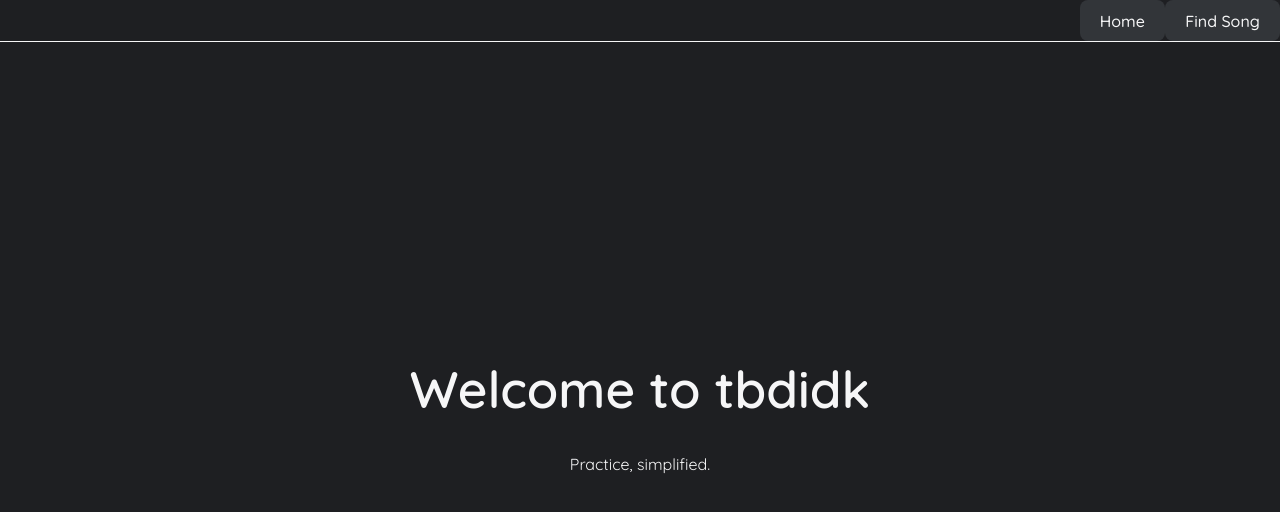
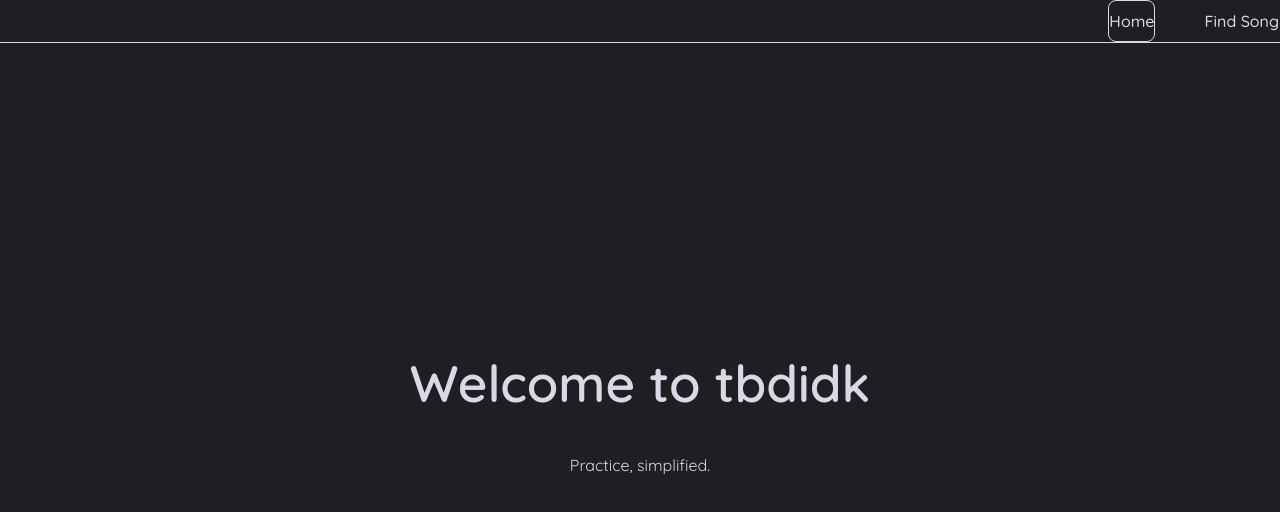
Before and after one commit to nunnyu/Giita, a React (Vite) app: page / in a window 1280 px wide. Shown: the top 512 px of the page. Built offline with nearby package versions, Linux system fonts and the light colour scheme.

Commit message:
added react route to navbar settings

```diff
--- a/package.json
+++ b/package.json
@@ -12,7 +12,8 @@
   },
   "dependencies": {
     "react": "^19.1.1",
-    "react-dom": "^19.1.1"
+    "react-dom": "^19.1.1",
+    "react-router-dom": "^7.9.2"
   },
   "devDependencies": {
     "@eslint/js": "^9.35.0",
--- a/src/App.tsx
+++ b/src/App.tsx
@@ -1,43 +1,21 @@
-import { useState } from 'react'
+import { Routes, Route } from 'react-router-dom'
 import './index.css'
 import Navbar from './components/Navbar'
+import Home from './pages/Home'
+import FindSong from './pages/FindSong'
 
 function App() {
-  const [currentPage, setCurrentPage] = useState('home')
+  return (
+    /* Main App Container */
+    <div className="h-screen bg-dark-950">
+      <Navbar />
 
-  const renderPage = () => {
-    switch (currentPage) {
-      case 'home':
-        return (
-          <div className="flex items-center justify-center h-full bg-dark-950">
-            <div className="text-center">
-              <h1 className="text-4xl font-bold mb-4 text-dark-50 font-woods">Welcome to tbdidk</h1>
-              <p className="text-lg text-dark-200 font-woods">Practice, simplified.</p>
-            </div>
-          </div>
-        )
-      case 'find-song':
-        return (
-          <div className="flex items-center justify-center h-full bg-dark-950">
-            <div className="text-center">
-              <h1 className="text-4xl font-bold mb-4 text-dark-50 font-woods">Find Song</h1>
-              <p className="text-lg text-dark-200 font-woods">Search for your favorite songs</p>
-            </div>
-          </div>
-        )
-      default:
-        return null
-    }
-  }
-
-  return (
-    <div className="h-screen bg-dark-950">
-      <Navbar
-        currentPage={currentPage}
-        onPageChange={setCurrentPage}
-      />
+      {/* Routes */}
       <main className="h-[calc(100vh-4rem)]">
-        {renderPage()}
+        <Routes>
+          <Route path="/" element={<Home />} />
+          <Route path="/find-song" element={<FindSong />} />
+        </Routes>
       </main>
     </div>
   )
--- a/src/components/Navbar.tsx
+++ b/src/components/Navbar.tsx
@@ -1,39 +1,41 @@
 import React from 'react';
+import { Link, useLocation } from 'react-router-dom';
 
-interface NavbarProps {
-  currentPage: string;
-  onPageChange: (page: string) => void;
-}
+const Navbar: React.FC = () => {
+  const location = useLocation();
 
-const Navbar: React.FC<NavbarProps> = ({ currentPage, onPageChange }) => {
   return (
     <nav className="bg-dark-900 shadow-lg border-b border-dark-800">
       <div className="max-w-7xl mx-auto px-4">
         <div className="flex justify-between h-16">
           <div className="flex items-center">
-            {/* <img src={logo} alt="Logo" className="h-10 w-10" /> LOGO HERE */}
+            <Link to="/" className="text-xl font-bold text-dark-50 font-woods">
+              {/* <img src={logo} alt="Logo" className="h-10 w-10" /> LOGO HERE */}
+            </Link>
           </div>
-          <div className="flex items-center space-x-8">
-            <button
-              onClick={() => onPageChange('home')}
-              className={`px-4 py-2 rounded-lg text-sm font-medium font-woods transition-all duration-200 ${
-                currentPage === 'home'
-                  ? 'bg-dark-800 text-dark-50 border border-dark-purple-500'
-                  : 'text-dark-200 hover:bg-dark-800 hover:text-dark-50 hover:border-dark-purple-400 border border-transparent'
+          <div className="flex items-center" style={{ gap: '3rem' }}>
+            <Link
+              to="/"
+              className={`px-12 py-6 text-sm font-medium font-woods transition-all duration-200 ${
+                location.pathname === '/'
+                  ? 'bg-dark-800 text-dark-50 border border-dark-purple-900'
+                  : 'text-dark-200 hover:bg-dark-800 hover:text-dark-50 hover:border-dark-purple-200 border border-transparent'
               }`}
+              style={{ borderRadius: '0.5rem' }}
             >
               Home
-            </button>
-            <button
-              onClick={() => onPageChange('find-song')}
-              className={`px-4 py-2 rounded-lg text-sm font-medium font-woods transition-all duration-200 ${
-                currentPage === 'find-song'
-                  ? 'bg-dark-800 text-dark-50 border border-dark-purple-500'
-                  : 'text-dark-200 hover:bg-dark-800 hover:text-dark-50 hover:border-dark-purple-400 border border-transparent'
+            </Link>
+            <Link
+              to="/find-song"
+              className={`px-12 py-6 text-sm font-medium font-woods transition-all duration-200 ${
+                location.pathname === '/find-song'
+                  ? 'bg-dark-800 text-dark-50 border border-dark-purple-300'
+                  : 'text-dark-200 hover:bg-dark-800 hover:text-dark-50 hover:border-dark-purple-200 border border-transparent'
               }`}
+              style={{ borderRadius: '0.75rem' }}
             >
               Find Song
-            </button>
+            </Link>
           </div>
         </div>
       </div>
--- a/src/index.css
+++ b/src/index.css
@@ -6,12 +6,15 @@
 
 :root {
   font-family: 'Quicksand', 'Nunito Sans', sans-serif;
-  line-height: 1.6;
+  line-height: 2.5;
   font-weight: 400;
 
   color-scheme: dark;
-  color: #f6f6f7;
+  color: #d9d9e6;
   background-color: #1e1f22;
+
+  /* Tailwind v4 border radius variables */
+  --radius: 0.5rem;
 
   font-synthesis: none;
   text-rendering: optimizeLegibility;
@@ -21,11 +24,11 @@
 
 a {
   font-weight: 500;
-  color: #ffffff;
+  color: #d9d9e6;
   text-decoration: inherit;
 }
 a:hover {
-  color: #ffffff;
+  color: #d9d9e6;
 }
 
 body {
@@ -39,12 +42,12 @@ h1 {
   font-size: 3.2em;
   line-height: 1.1;
   font-weight: 600;
-  color: #f6f6f7;
+  color: #d9d9e6;
 }
 
 button {
   border-radius: 8px;
-  border: 1px solid transparent;
+  border: .5px solid transparent;
   padding: 0.6em 1.2em;
   font-size: 1em;
   font-weight: 500;
@@ -54,6 +57,7 @@ button {
   cursor: pointer;
   transition: all 0.25s ease;
 }
+
 button:hover {
   background-color: #393c40;
   border-color: #ffffff;
--- a/src/main.tsx
+++ b/src/main.tsx
@@ -1,10 +1,13 @@
 import { StrictMode } from 'react'
 import { createRoot } from 'react-dom/client'
+import { BrowserRouter } from 'react-router-dom'
 import './index.css'
 import App from './App.tsx'
 
 createRoot(document.getElementById('root')!).render(
   <StrictMode>
-    <App />
+    <BrowserRouter>
+      <App />
+    </BrowserRouter>
   </StrictMode>,
 )
--- /dev/null
+++ b/src/pages/FindSong.tsx
@@ -0,0 +1,14 @@
+import React from 'react';
+
+const FindSong: React.FC = () => {
+  return (
+    <div className="flex items-center justify-center h-full bg-dark-950">
+      <div className="text-center">
+        <h1 className="text-4xl font-bold mb-4 text-dark-50 font-woods">Find Song</h1>
+        <p className="text-lg text-dark-200 font-woods">Search for your favorite songs</p>
+      </div>
+    </div>
+  );
+};
+
+export default FindSong;
--- /dev/null
+++ b/src/pages/Home.tsx
@@ -0,0 +1,14 @@
+import React from 'react';
+
+const Home: React.FC = () => {
+  return (
+    <div className="flex items-center justify-center h-full bg-dark-950">
+      <div className="text-center">
+        <h1 className="text-4xl font-bold mb-4 text-dark-50 font-woods">Welcome to tbdidk</h1>
+        <p className="text-lg text-dark-200 font-woods">Practice, simplified.</p>
+      </div>
+    </div>
+  );
+};
+
+export default Home;
--- a/tailwind.config.js
+++ b/tailwind.config.js
@@ -2,6 +2,8 @@ module.exports = {
   content: [
     "./index.html",
     "./src/**/*.{js,ts,jsx,tsx}",
+    "./src/components/**/*.{js,ts,jsx,tsx}",
+    "./src/pages/**/*.{js,ts,jsx,tsx}",
   ],
   darkMode: 'class',
   theme: {
@@ -63,6 +65,12 @@ module.exports = {
       fontFamily: {
         'woods': ['"Quicksand"', '"Nunito Sans"', 'sans-serif'],
       },
+      borderRadius: {
+        'lg': '0.5rem',
+        'xl': '0.75rem',
+        '2xl': '1rem',
+        '3xl': '1.5rem',
+      },
     },
   },
   plugins: [],
```
Also changed, not shown: 1 other file (tests, documents, lock files or other folders).
